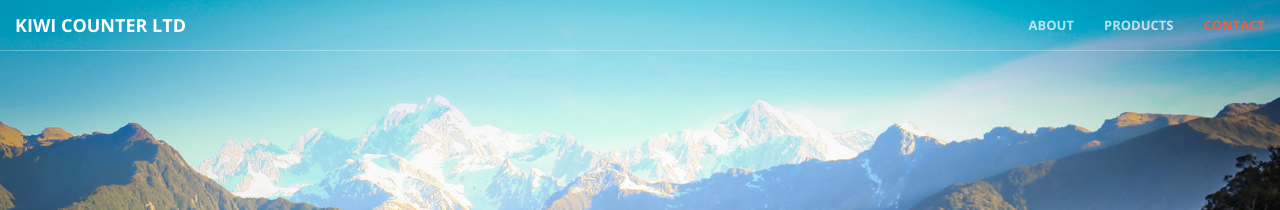
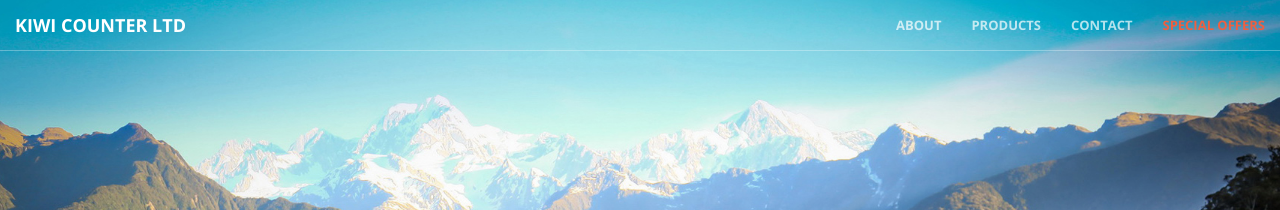
Before and after one commit to joecity/kiwicounter, a Jekyll site: the page built from index.html, in a window 1280 px wide. Shown: the top 210 px of the page. Built offline with Jekyll 4.4.1, drawn with Linux system fonts in a browser that asks for light colours; comment, search, counter and statistics services are not loaded.

Commit message:
Added specials to nav

```diff
--- a/_includes/nav.html
+++ b/_includes/nav.html
@@ -26,6 +26,9 @@
                 <li>
                     <a class="page-scroll" href="#contact">Contact</a>
                 </li>
+                <li>
+                    <a class="page-scroll" href="#specials">Special Offers</a>
+                </li>
             </ul>
         </div>
         <!-- /.navbar-collapse -->
```
